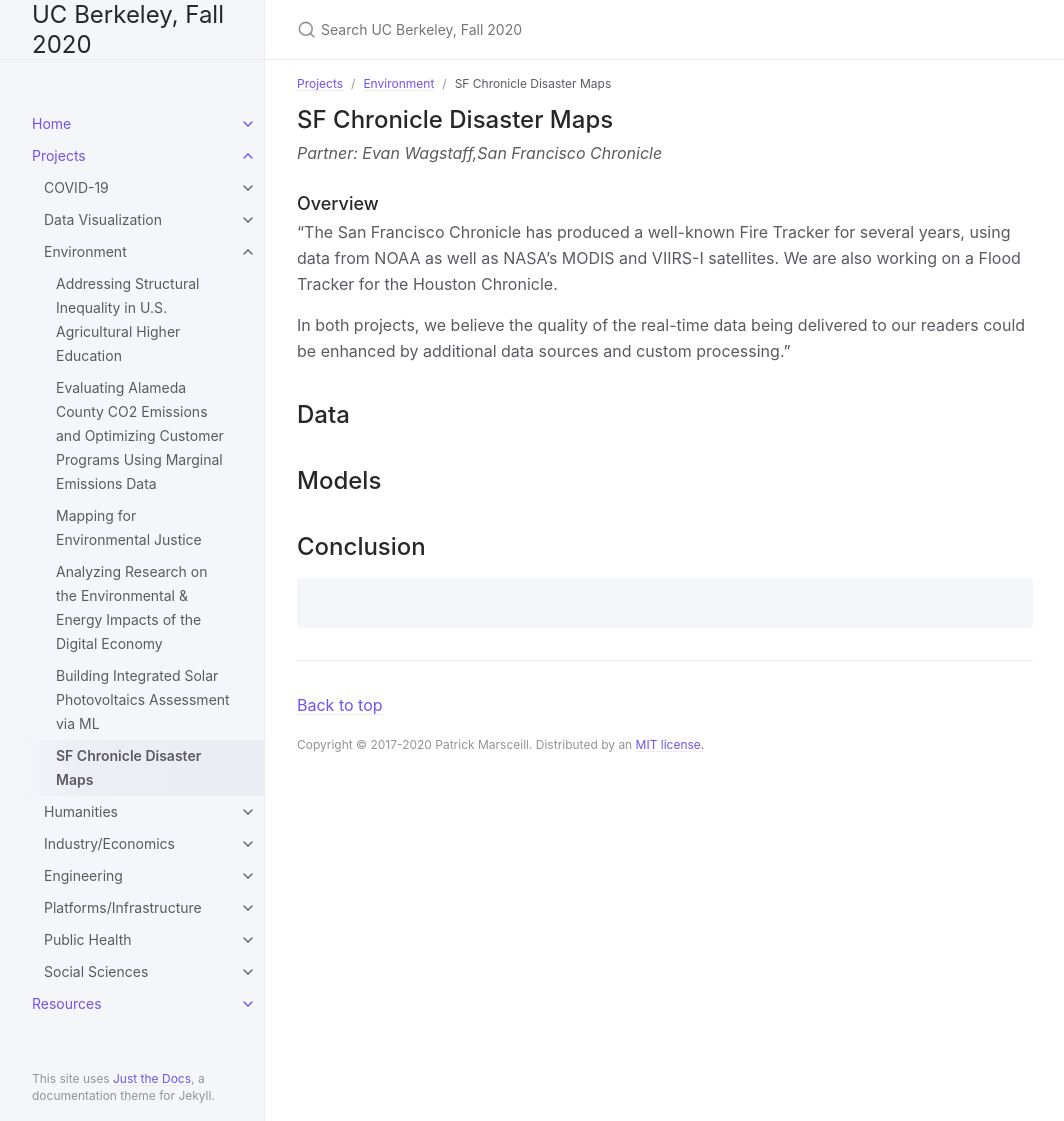
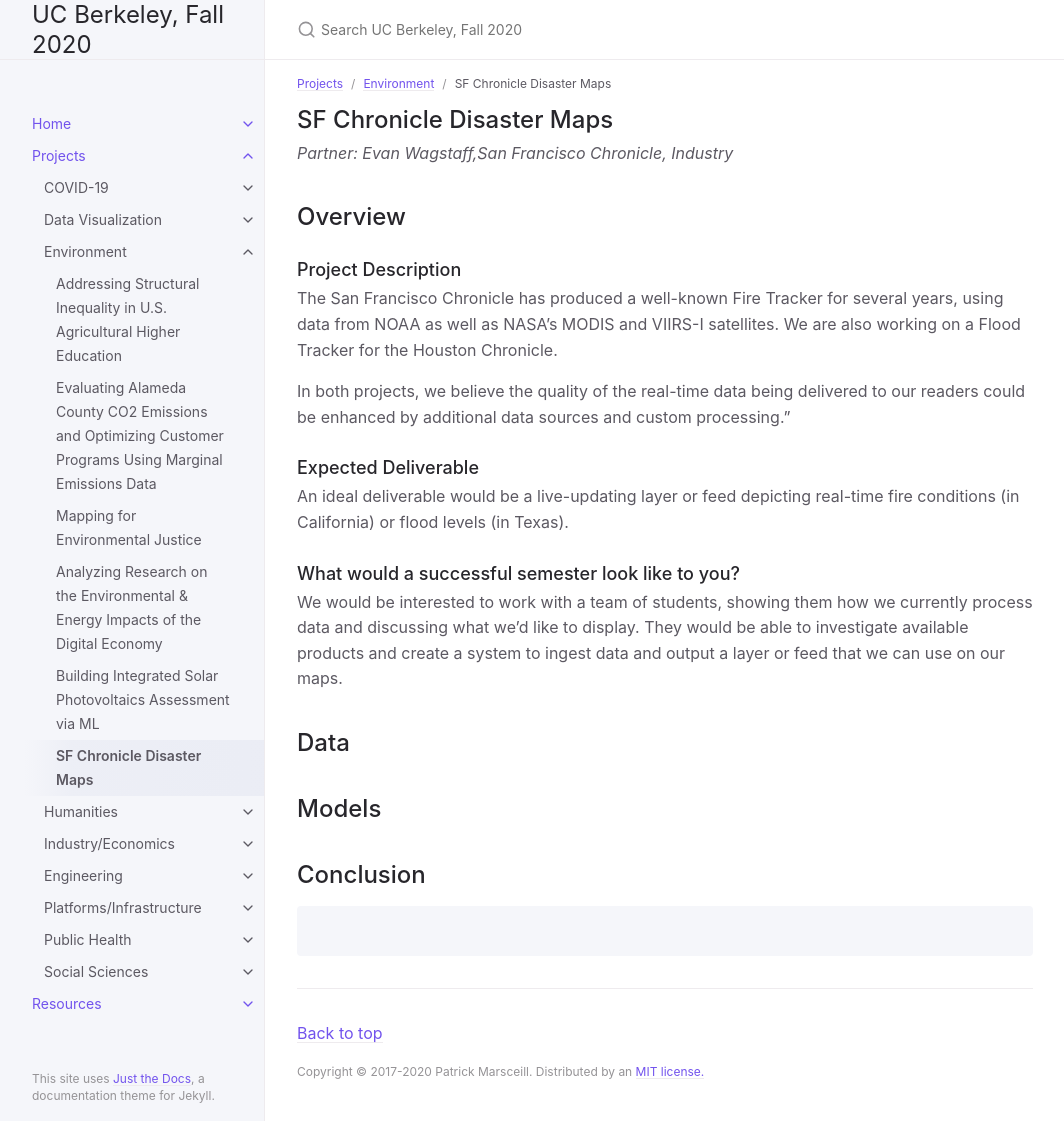
Before and after one commit to DS-Discovery/ds-discovery.github.io, a Jekyll site: the page built from Projects/Environment/E-SF Chronicle Disaster Maps.md, in a window 1280 px wide and 1121 px high. Shown: the whole window, without its empty margins (107-1171 px from the left). Built offline with Jekyll 4.4.1, drawn with Linux system fonts in a browser that asks for light colours.

Commit message:
Update E-SF Chronicle Disaster Maps.md

```diff
--- a/Projects/Environment/E-SF Chronicle Disaster Maps.md
+++ b/Projects/Environment/E-SF Chronicle Disaster Maps.md
@@ -3,18 +3,23 @@ layout: default
 title: SF Chronicle Disaster Maps
 parent: Environment
 grand_parent: Projects
-nav_order: 4
+nav_order: 2
 ---
 
 
 ## SF Chronicle Disaster Maps
-*Partner: Evan Wagstaff,San Francisco Chronicle*
+*Partner: Evan Wagstaff,San Francisco Chronicle, Industry*
 
-### Overview
-
-"The San Francisco Chronicle has produced a well-known Fire Tracker for several years, using data from NOAA as well as NASA's MODIS and VIIRS-I satellites. We are also working on a Flood Tracker for the Houston Chronicle.
+## Overview
+### Project Description
+The San Francisco Chronicle has produced a well-known Fire Tracker for several years, using data from NOAA as well as NASA's MODIS and VIIRS-I satellites. We are also working on a Flood Tracker for the Houston Chronicle.
 
 In both projects, we believe the quality of the real-time data being delivered to our readers could be enhanced by additional data sources and custom processing."
+### Expected Deliverable
+An ideal deliverable would be a live-updating layer or feed depicting real-time fire conditions (in California) or flood levels (in Texas).
+### What would a successful semester look like to you?
+We would be interested to work with a team of students, showing them how we currently process data and discussing what we'd like to display. They would be able to investigate available products and create a system to ingest data and output a layer or feed that we can use on our maps.
+
 
 ## Data
 
```
